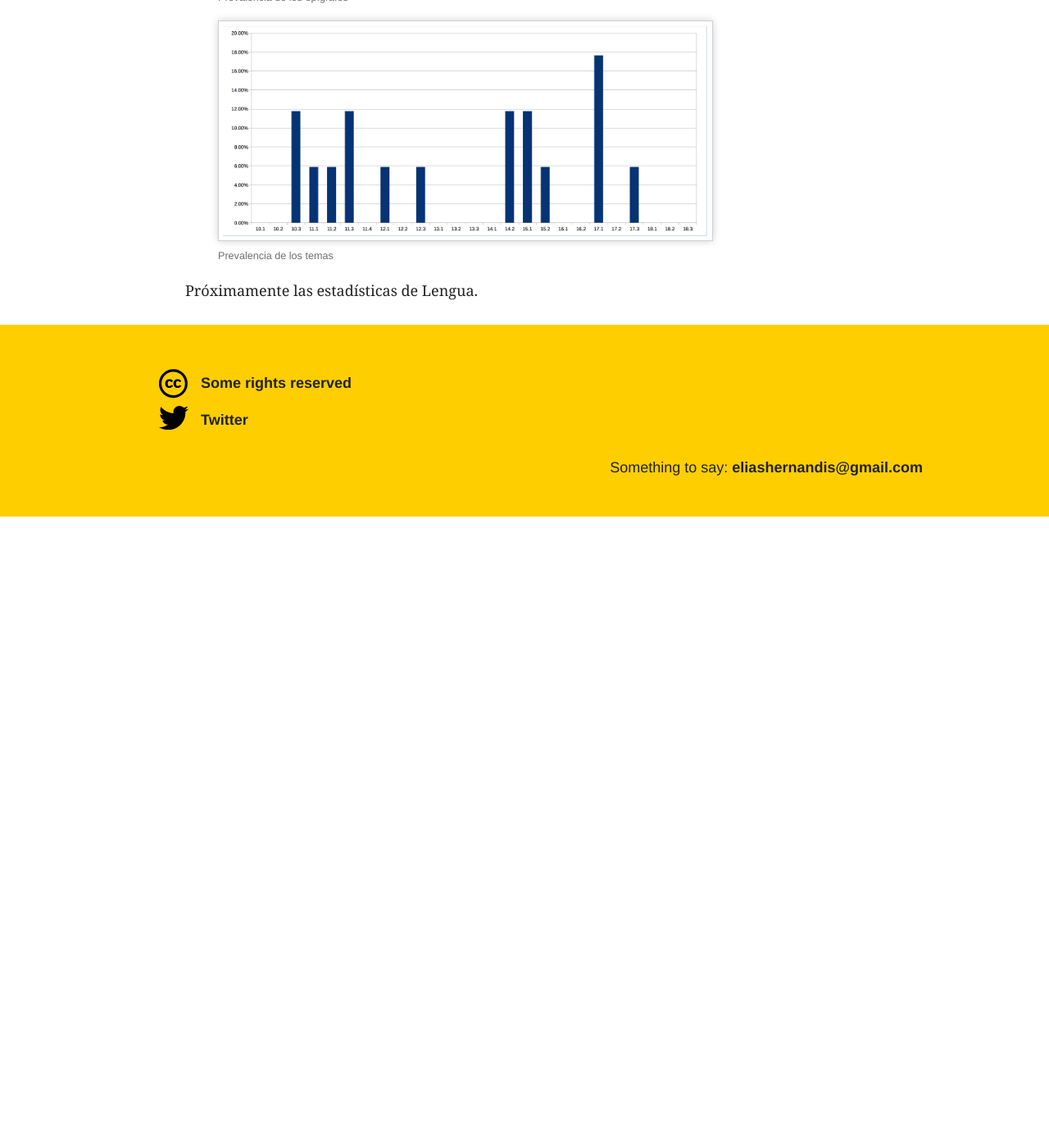
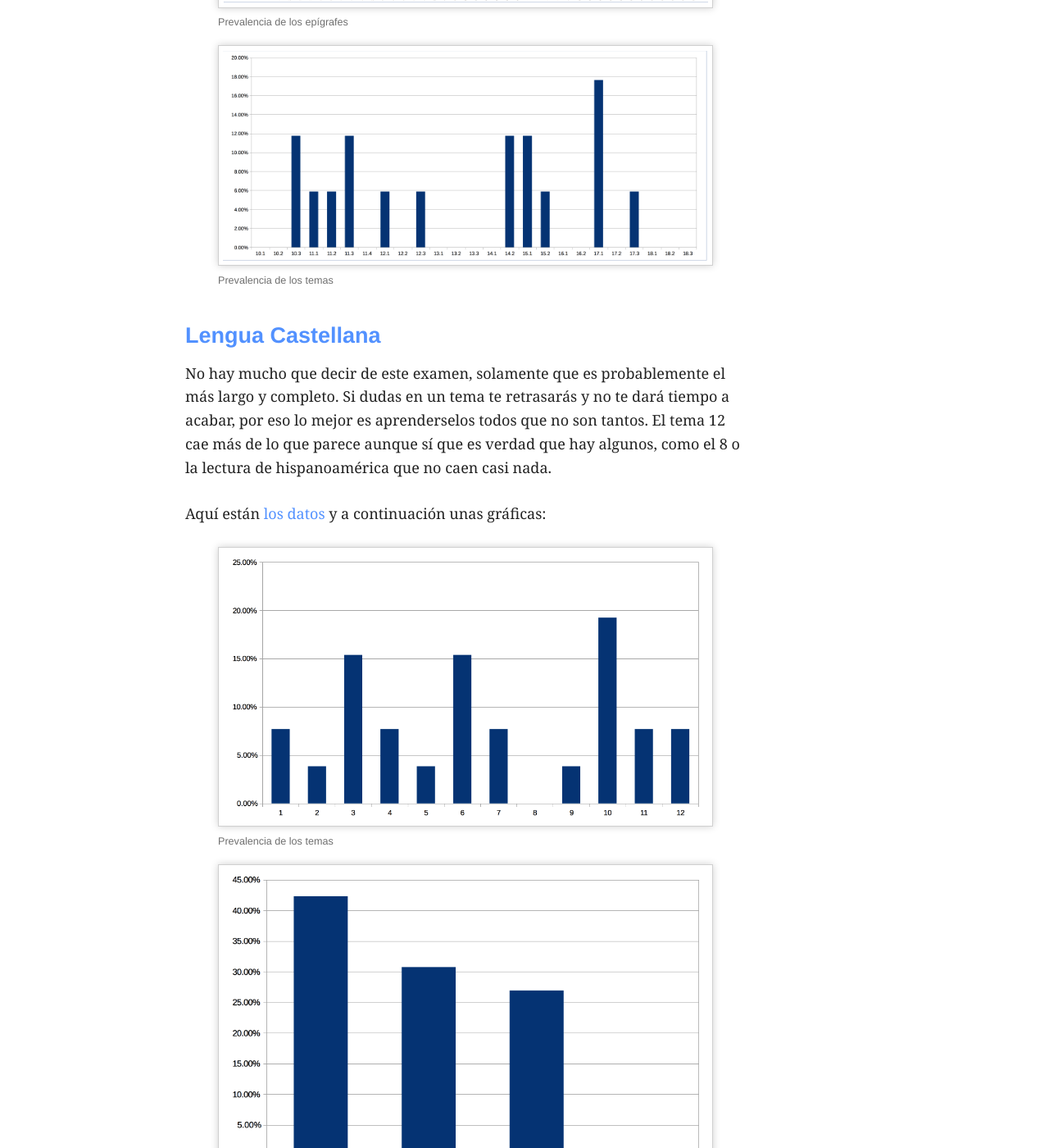
Before and after one commit to knifecake/interwebs, a Jekyll site: the page built from _posts/2016-06-10-estadisticas-selectividad.md, in a window 1280 px wide and 1400 px high, scrolled down 1638 px. Shown: the whole window at 82% size. Built offline with Jekyll 4.4.1, drawn with Linux system fonts in a browser that asks for light colours; a script that is not in the unit is left out; before the commit the page ends 2268 px from its top, so only the background shows below that; some of the changed text lies outside the part shown.

Commit message:
Estadisticas lengua

```diff
--- a/_posts/2016-06-10-estadisticas-selectividad.md
+++ b/_posts/2016-06-10-estadisticas-selectividad.md
@@ -3,7 +3,8 @@ layout: post
 title: Estadísticas PAU 2012-2016
 abstract: >
   Aunque este (2016) es el úlimo año en el que se celebra la prueba, puede que
-  para futuras generaciones con exámenes similares esto sea de utilidad.
+  para futuras generaciones con exámenes similares esto sea de utilidad. Para
+  ninguna asignatura se consideraron los modelos de examen.
 ---
 
 ## Historia de España
@@ -51,4 +52,37 @@ gráfico para que saques tus propias conclusiones:
   <figcaption>Prevalencia de los temas</figcaption>
 </figure>
 
-Próximamente las estadísticas de Lengua.
+
+## Lengua Castellana
+
+No hay mucho que decir de este examen, solamente que es probablemente el más
+largo y completo. Si dudas en un tema te retrasarás y no te dará tiempo a
+acabar, por eso lo mejor es aprenderselos todos que no son tantos. El tema 12
+cae más de lo que parece aunque sí que es verdad que hay algunos, como el 8 o la
+lectura de hispanoamérica que no caen casi nada.
+
+Aquí están [los datos](/docs/2016/estadisticas-pau-len.ods) y a
+continuación unas gráficas:
+
+<figure>
+  <a href="/img/posts/2016/prevalencia-len-temas.png">
+  <img alt="gráfico de barras de los temas"
+  src="/img/posts/2016/prevalencia-len-temas.png">
+  </a>
+  <figcaption>Prevalencia de los temas</figcaption>
+</figure>
+
+<figure>
+  <a href="/img/posts/2016/prevalencia-len-lecturas.png">
+  <img src="/img/posts/2016/prevalencia-len-lecturas.png" alt="gráfico de barras
+  de las lecturas">
+  </a>
+  <figcaption>Prevalencia de las lecturas
+    <ol>
+      <li>obra de los siglos XVIII o XIX</li>
+      <li>obra del siglo XX anterior a 1939</li>
+      <li>obra española posterior a 1939</li>
+      <li>obra hispanoamericana posterior a 1940</li>
+    </ol>
+  </figcaption>
+</figure>
```
Also changed, not shown: img/posts/2016/prevalencia-len-lecturas.png (added), img/posts/2016/prevalencia-len-temas.png (added), 2 other files.
